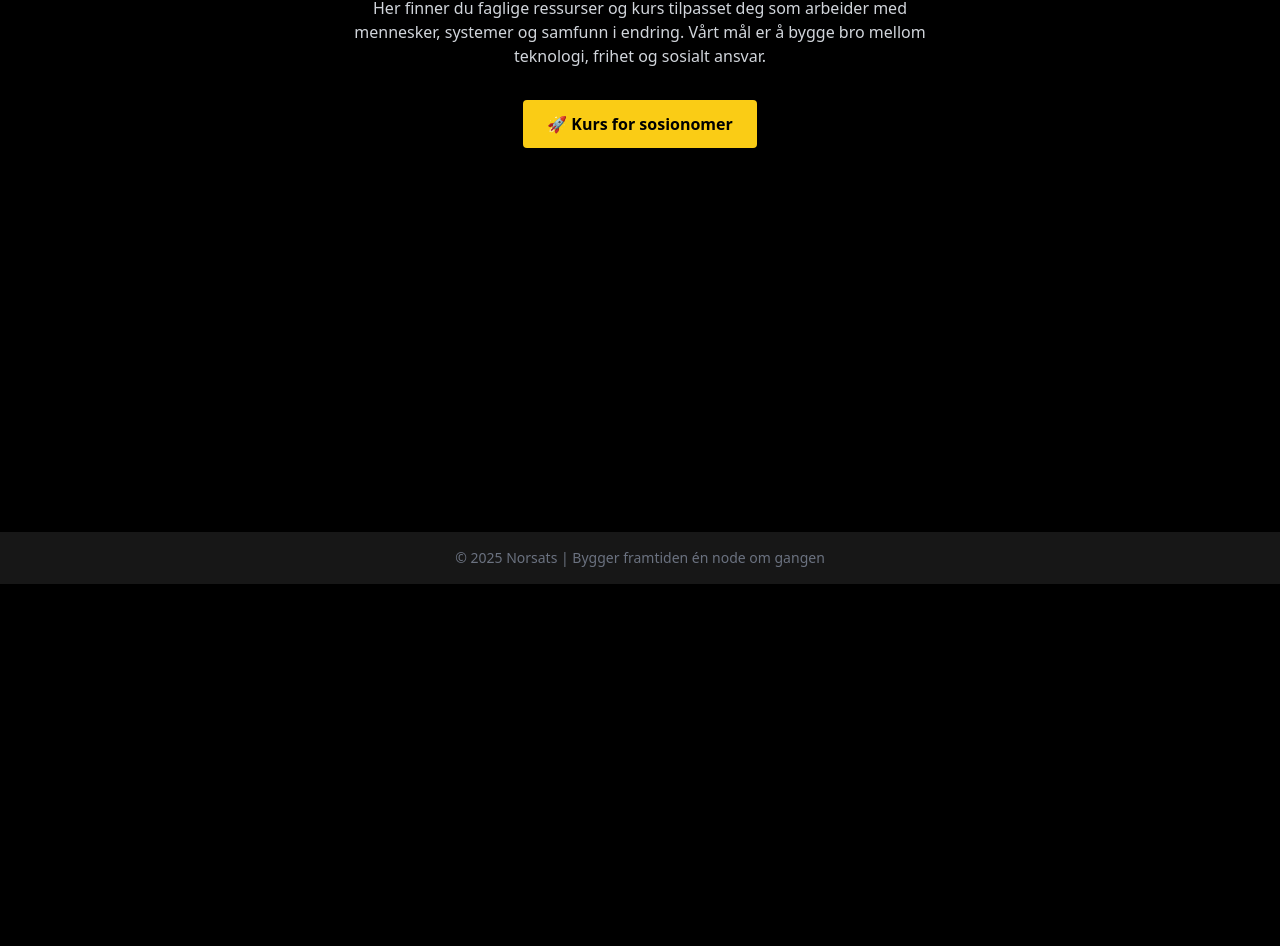
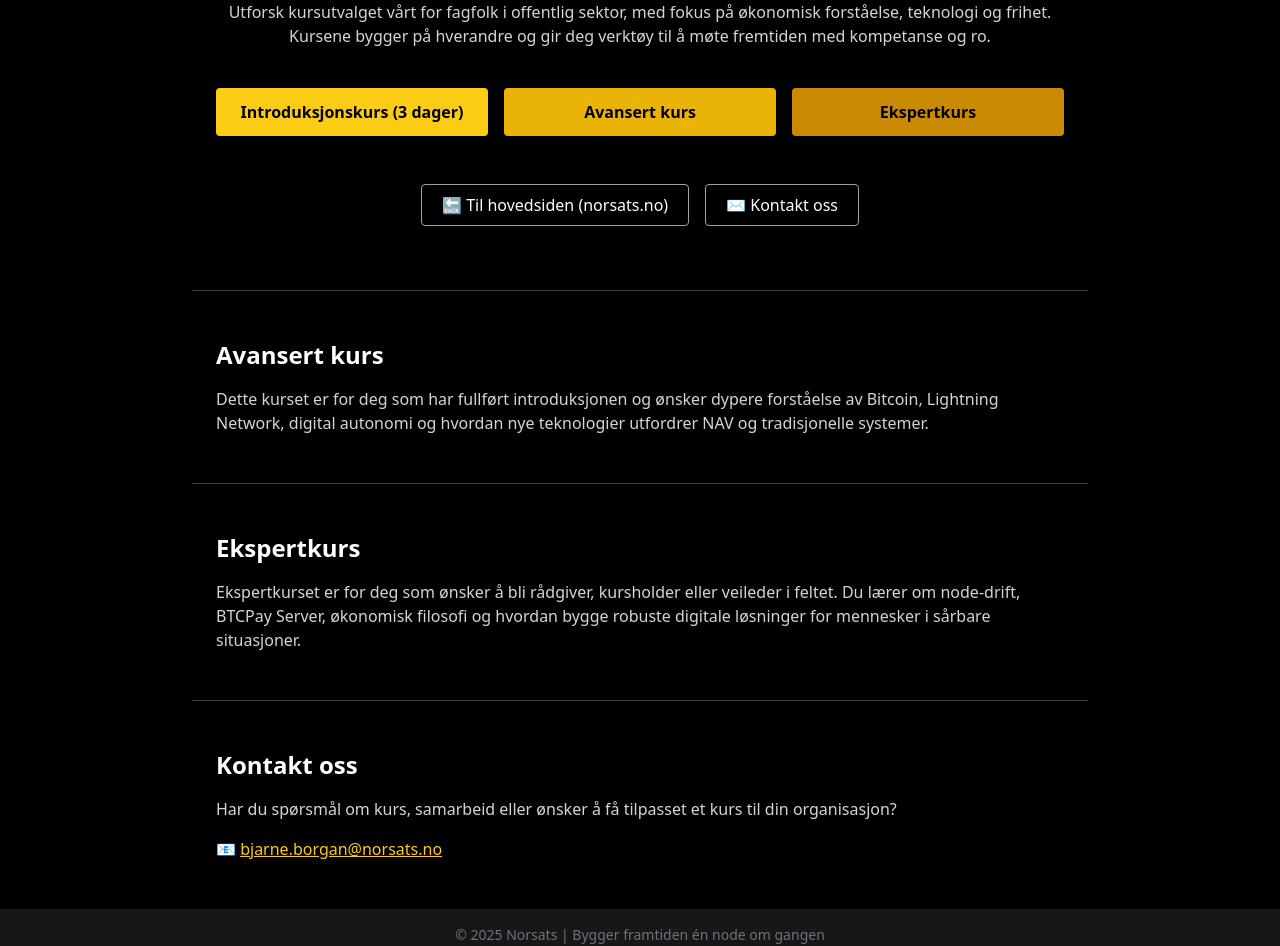
Before and after one commit to BBNBTC/bbnbtc.github.io, a plain HTML site: page index.html in a window 1280 px wide. Shown: the part 216-1162 px from the top of the page. Before the commit the page ends 800 px from the top, so only its background shows below. Drawn offline with nearby package versions, Linux system fonts and the light colour scheme.

Commit message:
Update index.html
new submit

```diff
--- a/index.html
+++ b/index.html
@@ -3,13 +3,13 @@
 <head>
   <meta charset="UTF-8" />
   <meta name="viewport" content="width=device-width, initial-scale=1.0" />
-  <title>Norsats Kurs</title>
+  <title>Norsats Kursportal</title>
   <script src="https://cdn.tailwindcss.com"></script>
 </head>
 <body class="bg-black text-white font-sans min-h-screen flex flex-col justify-between">
   <!-- Header -->
   <header class="bg-neutral-900 shadow-md">
-  <div class="max-w-5xl mx-auto p-4 flex items-center justify-between">
+    <div class="max-w-6xl mx-auto p-4 flex items-center justify-between">
       <a href="https://norsats.no">
         <img src="NorsatsLogoWide.webp" alt="Norsats logo" class="h-12 md:h-16" />
       </a>
@@ -17,20 +17,67 @@
     </div>
   </header>
 
-
   <!-- Innhold -->
   <main class="flex-grow">
-    <section class="max-w-5xl mx-auto px-6 py-16 text-center">
-      <h2 class="text-2xl md:text-3xl font-semibold mb-4">Velkommen til Norsats Kursportal</h2>
-      <p class="text-gray-300 mb-8 max-w-xl mx-auto">
-        Her finner du faglige ressurser og kurs tilpasset deg som arbeider med mennesker, systemer og samfunn i endring.
-        Vårt mål er å bygge bro mellom teknologi, frihet og sosialt ansvar.
+    <section class="max-w-4xl mx-auto px-6 py-16 text-center">
+      <h1 class="text-3xl md:text-4xl font-bold mb-4">Velkommen til Norsats Kurs</h1>
+      <p class="text-gray-300 mb-10">
+        Utforsk kursutvalget vårt for fagfolk i offentlig sektor, med fokus på økonomisk forståelse, teknologi og frihet. Kursene bygger på hverandre og gir deg verktøy til å møte fremtiden med kompetanse og ro.
       </p>
 
+      <!-- Kursknapper -->
+      <div class="grid md:grid-cols-3 gap-4 mb-12">
         <a href="https://bbnbtc.github.io/kurs-sosionomer/"
-         class="inline-block bg-yellow-400 text-black font-semibold px-6 py-3 rounded hover:bg-yellow-300 transition">
-        🚀 Kurs for sosionomer
+           class="bg-yellow-400 text-black font-semibold px-6 py-3 rounded hover:bg-yellow-300 transition">
+          Introduksjonskurs (3 dager)
         </a>
+        <a href="#avansert"
+           class="bg-yellow-500 text-black font-semibold px-6 py-3 rounded hover:bg-yellow-400 transition">
+          Avansert kurs
+        </a>
+        <a href="#ekspert"
+           class="bg-yellow-600 text-black font-semibold px-6 py-3 rounded hover:bg-yellow-500 transition">
+          Ekspertkurs
+        </a>
+      </div>
+
+      <!-- Ekstra lenker -->
+      <div class="flex flex-col sm:flex-row justify-center gap-4">
+        <a href="https://norsats.no"
+           class="border border-gray-400 px-5 py-2 rounded hover:bg-gray-800 transition">
+          🔙 Til hovedsiden (norsats.no)
+        </a>
+        <a href="#kontakt"
+           class="border border-gray-400 px-5 py-2 rounded hover:bg-gray-800 transition">
+          ✉️ Kontakt oss
+        </a>
+      </div>
+    </section>
+
+    <!-- Kursnivåseksjoner -->
+    <section id="avansert" class="max-w-4xl mx-auto px-6 py-12 border-t border-gray-700">
+      <h2 class="text-2xl font-bold mb-4">Avansert kurs</h2>
+      <p class="text-gray-300">
+        Dette kurset er for deg som har fullført introduksjonen og ønsker dypere forståelse av Bitcoin, Lightning Network, digital autonomi og hvordan nye teknologier utfordrer NAV og tradisjonelle systemer.
+      </p>
+    </section>
+
+    <section id="ekspert" class="max-w-4xl mx-auto px-6 py-12 border-t border-gray-700">
+      <h2 class="text-2xl font-bold mb-4">Ekspertkurs</h2>
+      <p class="text-gray-300">
+        Ekspertkurset er for deg som ønsker å bli rådgiver, kursholder eller veileder i feltet. Du lærer om node-drift, BTCPay Server, økonomisk filosofi og hvordan bygge robuste digitale løsninger for mennesker i sårbare situasjoner.
+      </p>
+    </section>
+
+    <!-- Kontakt -->
+    <section id="kontakt" class="max-w-4xl mx-auto px-6 py-12 border-t border-gray-700">
+      <h2 class="text-2xl font-bold mb-4">Kontakt oss</h2>
+      <p class="text-gray-300 mb-4">
+        Har du spørsmål om kurs, samarbeid eller ønsker å få tilpasset et kurs til din organisasjon?
+      </p>
+      <p class="text-gray-300">
+        📧 <a href="mailto:bjarne.borgan@norsats.no" class="underline text-yellow-400 hover:text-yellow-300">bjarne.borgan@norsats.no</a>
+      </p>
     </section>
   </main>
 
```
Lines whose indentation alone changed are shown as unchanged.
